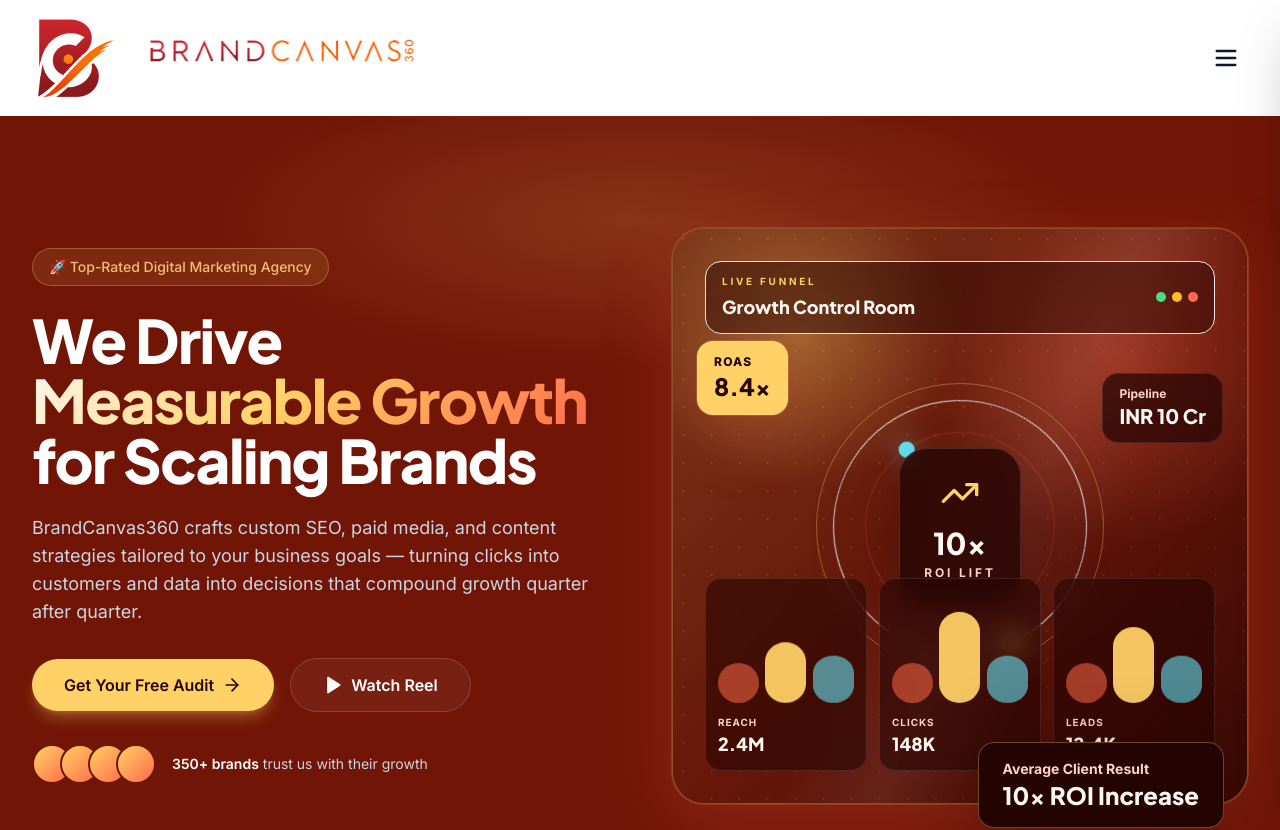
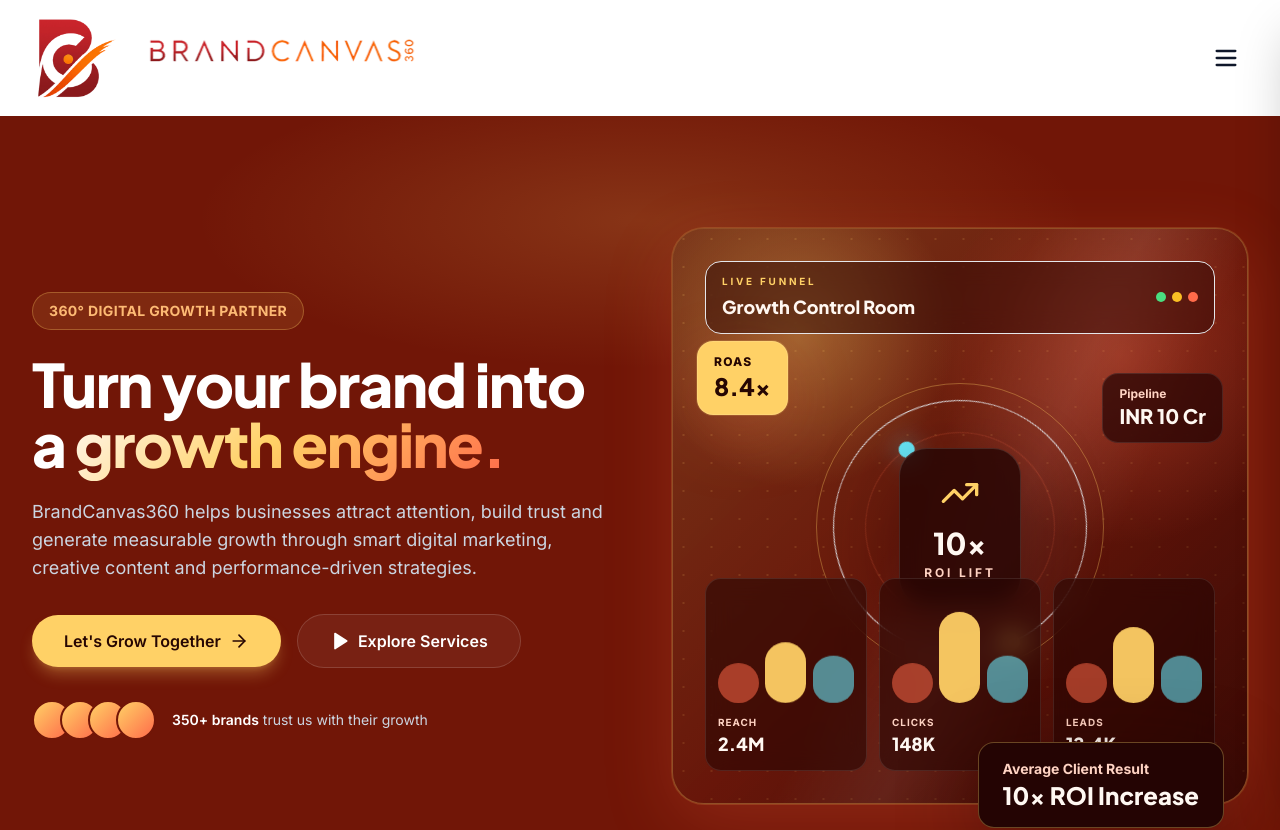
Before and after one commit to venkataramanapusala/brandcanvas360, a Next.js app: page / in a window 1280 px wide. Shown: the top 830 px of the page. Built offline with nearby package versions, Linux system fonts and the light colour scheme.

Commit message:
Refine homepage hero message

```diff
--- a/src/app/page.tsx
+++ b/src/app/page.tsx
@@ -59,18 +59,17 @@
       <section className="relative section-top-glow overflow-hidden bg-dark">
         <div className="relative z-10 mx-auto grid max-w-7xl grid-cols-1 items-center gap-12 px-6 py-16 sm:py-20 lg:grid-cols-2 lg:gap-16 lg:px-8 lg:py-28">
           <div className="animate-fade-in-up">
-            <span className="inline-flex items-center gap-2 rounded-full border border-primary/30 bg-primary/10 px-4 py-2 text-sm font-medium text-orange-300">
-              🚀 Top-Rated Digital Marketing Agency
+            <span className="inline-flex items-center gap-2 rounded-full border border-primary/30 bg-primary/10 px-4 py-2 text-sm font-bold uppercase tracking-wide text-orange-300">
+              360° Digital Growth Partner
             </span>
 
             <h1 className="mt-6 font-heading text-4xl font-extrabold leading-tight tracking-tight text-white sm:text-5xl lg:text-6xl">
-              We Drive <span className="text-gradient">Measurable Growth</span> for Scaling Brands
+              Turn your brand into a <span className="text-gradient">growth engine.</span>
             </h1>
 
             <p className="mt-6 max-w-xl text-base text-slate-300 sm:text-lg">
-              BrandCanvas360 crafts custom SEO, paid media, and content strategies tailored to your
-              business goals — turning clicks into customers and data into decisions that compound
-              growth quarter after quarter.
+              BrandCanvas360 helps businesses attract attention, build trust and generate measurable
+              growth through smart digital marketing, creative content and performance-driven strategies.
             </p>
 
             <div className="mt-8 flex flex-col gap-4 sm:flex-row sm:items-center">
@@ -78,7 +77,7 @@
                 href="/contact"
                 className="group inline-flex items-center justify-center gap-2 rounded-full bg-primary px-8 py-3.5 text-base font-semibold text-ink-inverse shadow-lg shadow-primary/30 transition-all duration-300 hover:bg-primaryHover hover:shadow-primary/50"
               >
-                Get Your Free Audit
+                Let&apos;s Grow Together
                 <ArrowRight className="h-5 w-5 transition-transform duration-300 group-hover:translate-x-1" />
               </Link>
               <button
@@ -86,7 +85,7 @@
                 className="inline-flex items-center justify-center gap-2 rounded-full border border-white/15 bg-white/5 px-8 py-3.5 text-base font-semibold text-white transition-colors duration-300 hover:border-primary hover:text-primary"
               >
                 <Play className="h-5 w-5" fill="currentColor" />
-                Watch Reel
+                Explore Services
               </button>
             </div>
 
```
